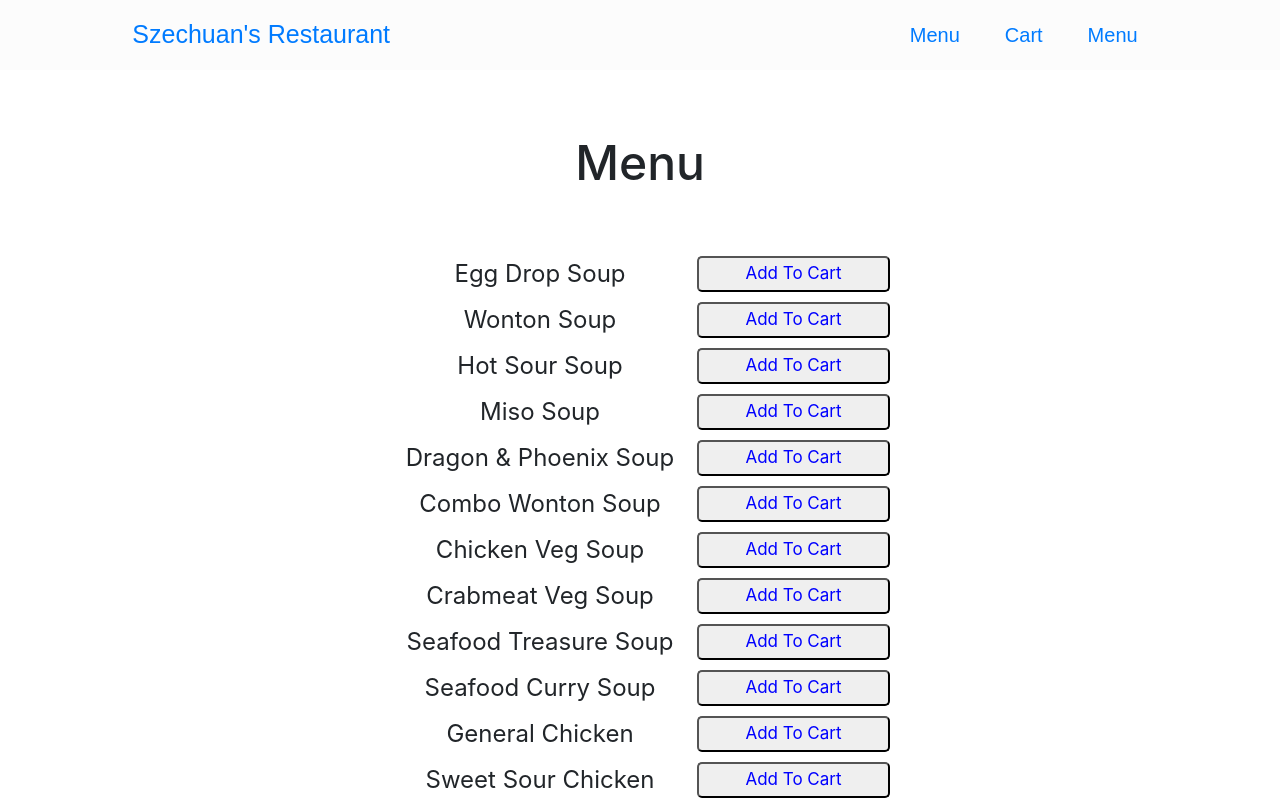
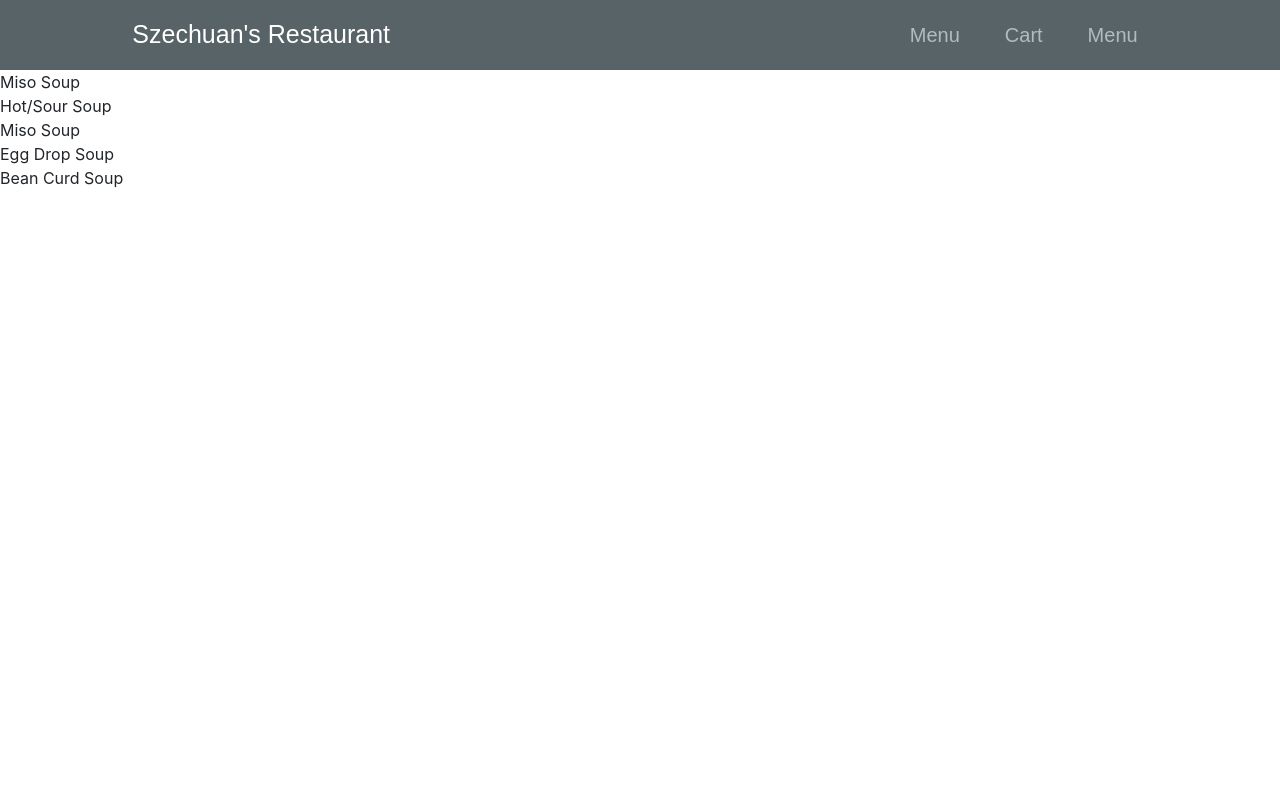
Before and after one commit to chriskavanagh/szechuans, a React (Vite) app: page / in a window 1280 px wide. Shown: the top 800 px of the page. Built offline with nearby package versions, Linux system fonts and the light colour scheme; what react-toastify-redux would draw is missing.

Commit message:
SoupById

```diff
--- a/src/App.js
+++ b/src/App.js
@@ -5,6 +5,7 @@ import Food from "./components/Food";
 import Cart from "./components/Cart";
 import Navbar from "./components/NavBar";
 import Menu from "./components/Menu";
+import SoupById from "./components/SoupById";
 import { BrowserRouter as Router, Route, Switch } from "react-router-dom";
 
 const App = () => {
@@ -14,7 +15,7 @@ const App = () => {
         <Navbar />
         <Switch>
           <Route exact path="/">
-            <Food />
+            <SoupById />
           </Route>
           <Route path="/cart">
             <Cart />
--- a/src/actions/itemAction.js
+++ b/src/actions/itemAction.js
@@ -1,5 +1,3 @@
-//import { toast } from "react-toastify";
-
 // basic way
 // returning object type with (optional) payload
 /* export const addItem = id => {
--- a/src/components/NavBar.jsx
+++ b/src/components/NavBar.jsx
@@ -3,7 +3,7 @@ import styled from "styled-components";
 import { Link, NavLink, withRouter } from "react-router-dom";
 
 const Nav = styled.nav`
-  background: #fcfcfc;
+  background: #576366;
   font-family: "Raleway", sans-serif;
 
   div {
@@ -23,9 +23,17 @@ const Nav = styled.nav`
     cursor: pointer;
     margin-left: 25px;
     padding: 0 10px;
+
+    a {
+      color: #b2bbbd;
+      :hover {
+        color: white;
+      }
+    }
   }
   .brand-logo {
     font-size: 25px;
+    color: #fff;
   }
 `;
 
--- /dev/null
+++ b/src/components/SoupById.jsx
@@ -0,0 +1,41 @@
+import React from "react";
+
+const mystate = {
+  soupById: {
+    100: {
+      id: 100,
+      name: "Miso Soup",
+      price: 3.25
+    },
+    101: {
+      id: 101,
+      name: "Hot/Sour Soup",
+      price: 2.25
+    },
+    102: {
+      id: 102,
+      name: "Miso Soup",
+      price: 2.25
+    },
+    103: {
+      id: 103,
+      name: "Egg Drop Soup",
+      price: 2.25
+    },
+    104: {
+      id: 104,
+      name: "Bean Curd Soup",
+      price: 2.75
+    }
+  }
+};
+
+export default function SoupById() {
+  return (
+    <div>
+      {Object.values(mystate.soupById).map(f => (
+        <div key={f.id}>{f.name}</div>
+      ))}
+    </div>
+  );
+}
--- a/src/components/Soups.jsx
+++ b/src/components/Soups.jsx
@@ -21,7 +21,7 @@ export default function Soups({ addItem, dispatch }) {
               size="sm"
               onClick={() => {
                 dispatch(addItem(soup.id));
-                Toast.success(`${soup.dish} added to cart`, 3000, () => {
+                Toast.success(`${soup.dish} added to cart.`, 1500, () => {
                   console.log("success");
                 });
               }}
```
